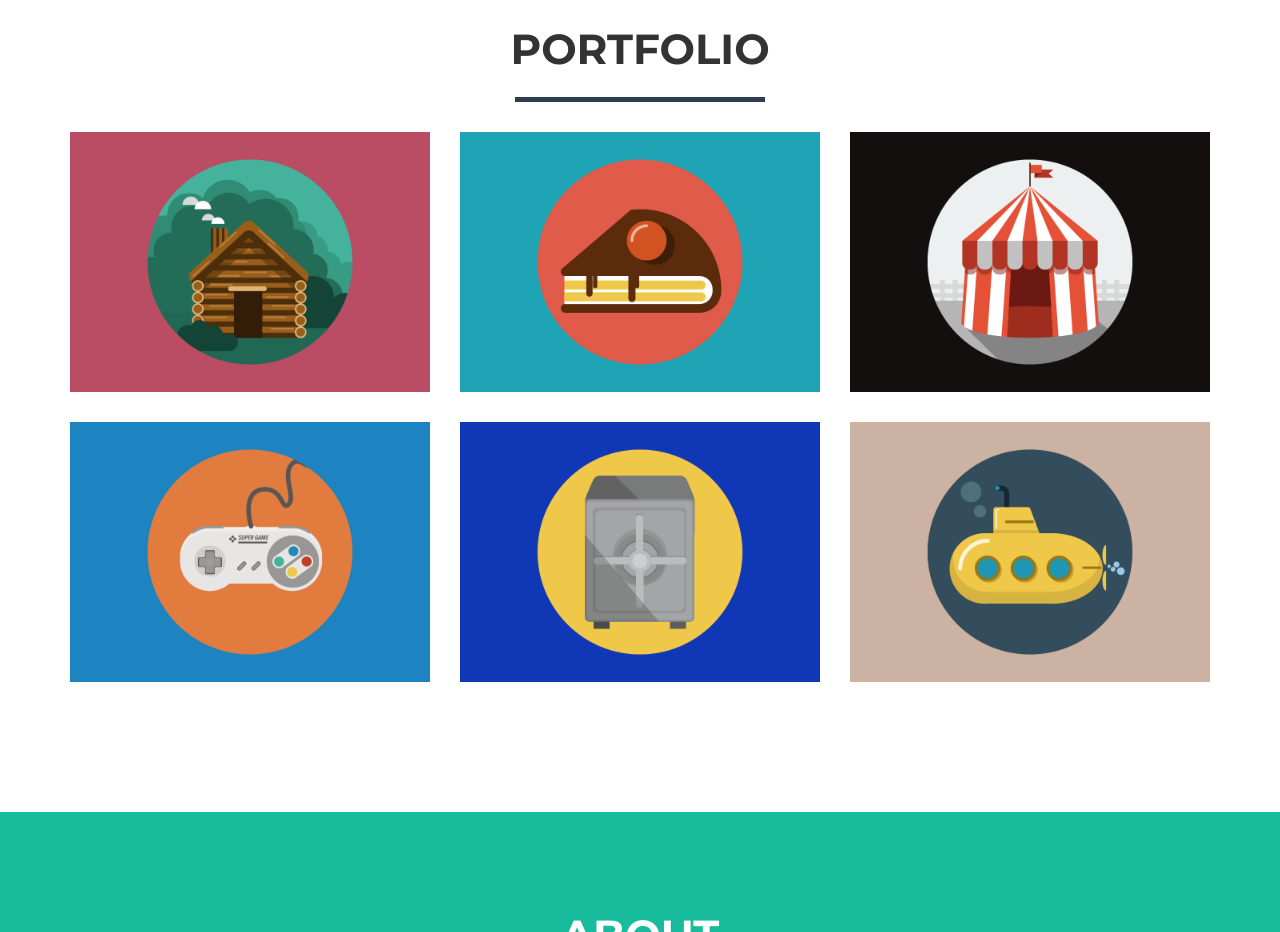
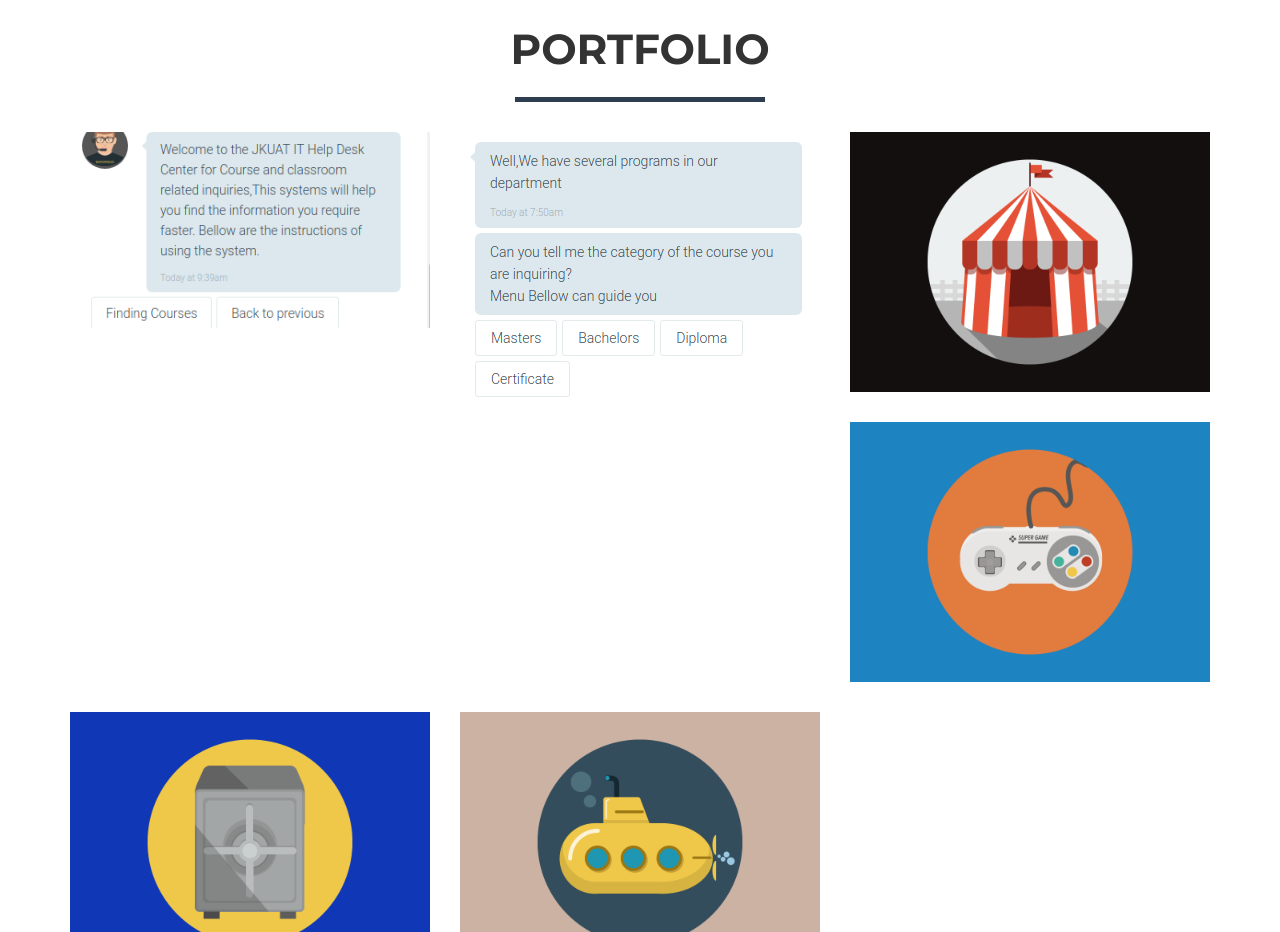
Before and after one commit to oronibrian/oronibrian.github.com, a website: page index.html in a window 1280 px wide. Shown: the part 840-1772 px from the top of the page. Drawn offline with nearby package versions, Linux system fonts and the light colour scheme.

Commit message:
index update

```diff
--- a/index.html
+++ b/index.html
@@ -99,7 +99,7 @@
                                 <i class="fa fa-search-plus fa-3x"></i>
                             </div>
                         </div>
-                        <img src="img/portfolio/cabin.png" class="img-responsive" alt="">
+                        <img src="img/help.png" class="img-responsive" alt="">
                     </a>
                 </div>
                 <div class="col-sm-4 portfolio-item">
@@ -109,7 +109,7 @@
                                 <i class="fa fa-search-plus fa-3x"></i>
                             </div>
                         </div>
-                        <img src="img/portfolio/cake.png" class="img-responsive" alt="">
+                        <img src="img/courses.png" class="img-responsive" alt="">
                     </a>
                 </div>
                 <div class="col-sm-4 portfolio-item">
```
